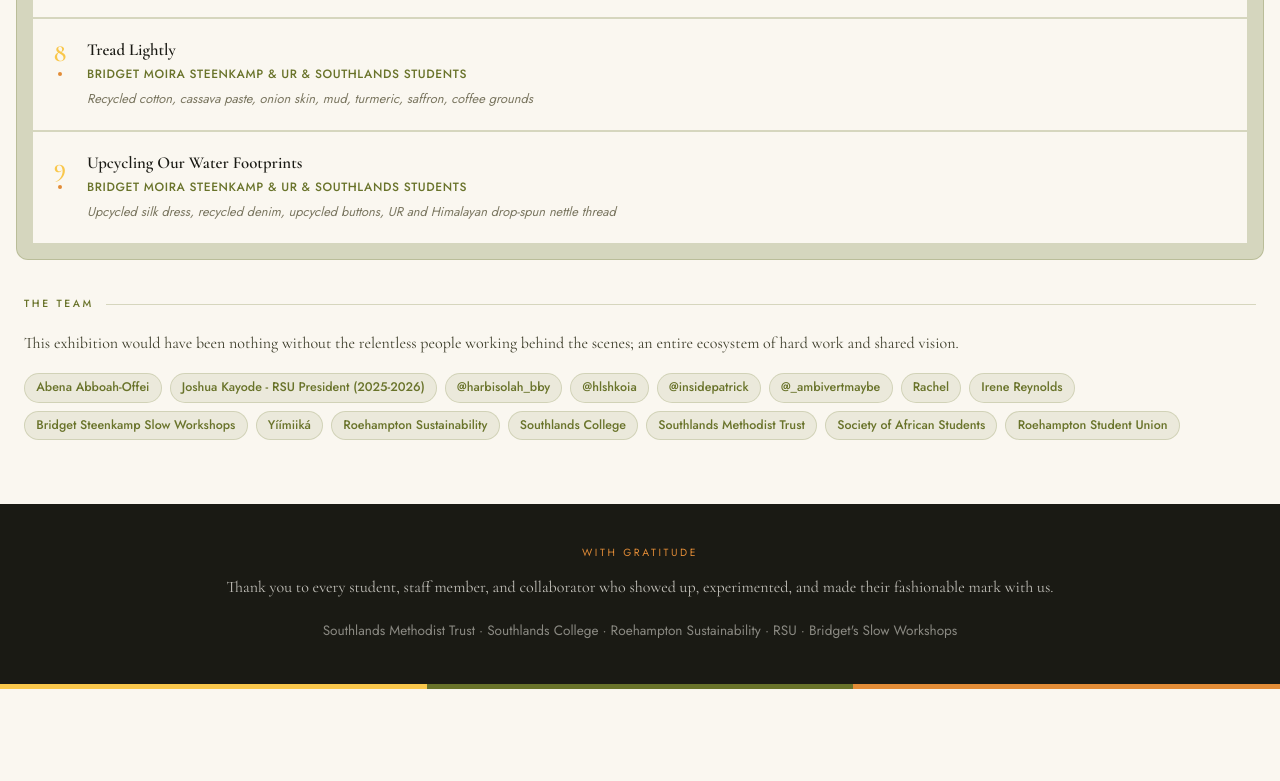
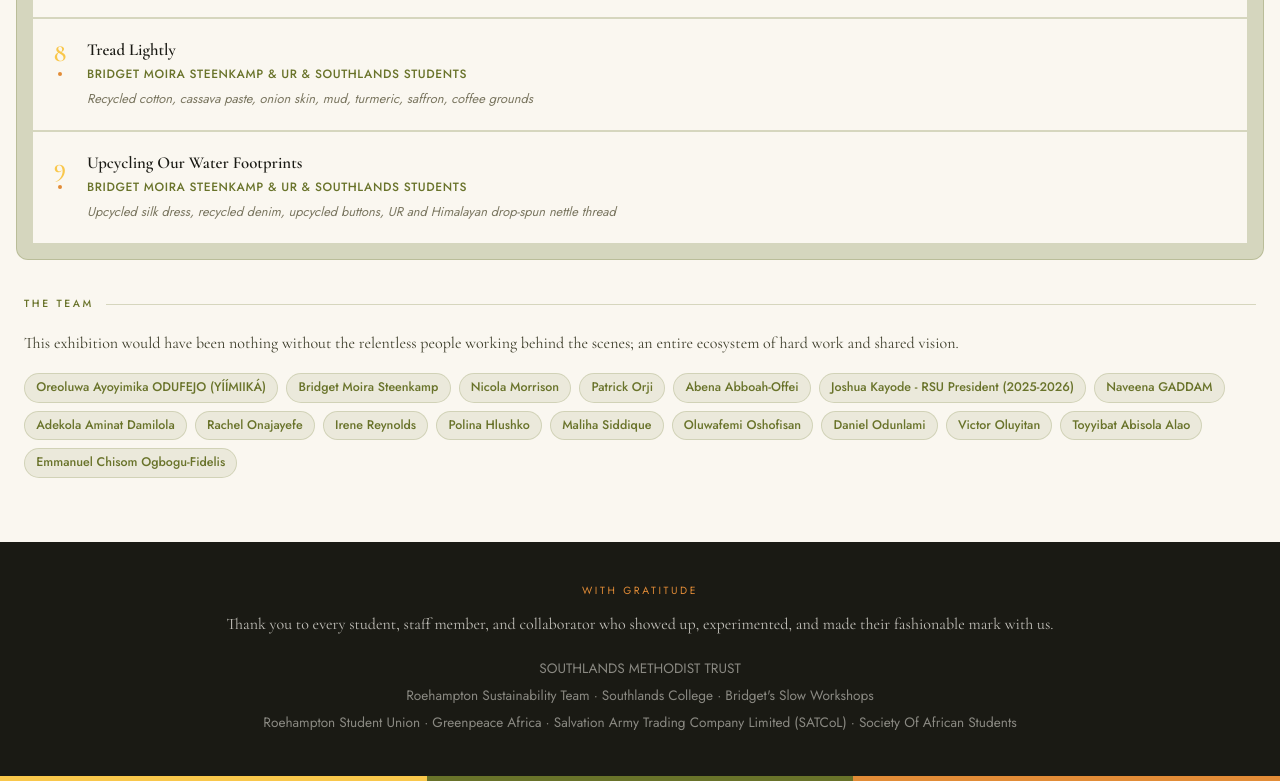
Before and after one commit to Abystar27/thread-carefully, a plain HTML site: page index.html in a window 1280 px wide. Shown: the part 1515-2296 px from the top of the page. Before the commit the page ends 2204 px from the top, so only its background shows below. Drawn offline with nearby package versions, Linux system fonts and the light colour scheme.

Commit message:
Long overdue Changes

```diff
--- a/index.html
+++ b/index.html
@@ -466,7 +466,7 @@
     </div>
     <div class="hero-meta-item">
       <span class="label">Venue</span>
-      <span class="value">Southlands College</span>
+      <span class="value">The Well, Southlands Chapel</span>
     </div>
   </div>
 </section>
@@ -496,23 +496,40 @@
   <p class="team-text">This exhibition would have been nothing without the relentless people
     working behind the scenes; an entire ecosystem of hard work and shared vision.</p>
   <div class="handles">
+    <span class="handle-pill">Oreoluwa Ayoyimika ODUFEJO (YÍÍMIIKÁ)</span>
+    <span class="handle-pill">Bridget Moira Steenkamp</span>
+    <span class="handle-pill">Nicola Morrison</span>
+    <span class="handle-pill">Patrick Orji</span>
     <span class="handle-pill">Abena Abboah-Offei</span>
     <!-- @ofosua_mm -->
     <span class="handle-pill">Joshua Kayode - RSU President (2025-2026)</span>
     <!-- @president_rsu -->
-    <span class="handle-pill">@harbisolah_bby</span>
-    <span class="handle-pill">@hlshkoia</span>
-    <span class="handle-pill">@insidepatrick</span>
-    <span class="handle-pill">@_ambivertmaybe</span>
-    <span class="handle-pill">Rachel</span>
+    <span class="handle-pill">Naveena GADDAM</span>
+    <span class="handle-pill">Adekola Aminat Damilola</span>
+    <span class="handle-pill">Rachel Onajayefe</span>
     <span class="handle-pill">Irene Reynolds</span>
-    <span class="handle-pill">Bridget Steenkamp Slow Workshops</span>
-    <span class="handle-pill">Yíímiiká</span>
-    <span class="handle-pill">Roehampton Sustainability</span>
-    <span class="handle-pill">Southlands College</span>
-    <span class="handle-pill">Southlands Methodist Trust</span>
-    <span class="handle-pill">Society of African Students</span>
-    <span class="handle-pill">Roehampton Student Union</span>
+    <!-- <span class="handle-pill">Bridget Moira Steenkamp</span> -->
+    <!-- <span class="handle-pill">Nicola Morrison</span> -->
+    <!-- <span class="handle-pill">Patrick Orji</span> -->
+    <span class="handle-pill">Polina Hlushko</span>
+    <span class="handle-pill">Maliha Siddique</span>
+    <span class="handle-pill">Oluwafemi Oshofisan</span>
+    <span class="handle-pill">Daniel Odunlami</span>
+     <span class="handle-pill">Victor Oluyitan</span>
+    <span class="handle-pill">Toyyibat Abisola Alao</span>
+
+    <span class="handle-pill">Emmanuel Chisom Ogbogu-Fidelis</span>
+    <!-- <span class="handle-pill">Rachel Onajayefe</span>
+    <span class="handle-pill">Irene Reynolds</span>
+    <span class="handle-pill">Bridget Moira Steenkamp</span>
+    <span class="handle-pill">Nicola Morrison</span>
+    <span class="handle-pill">Patrick Orji</span>
+    <span class="handle-pill">Polina Hlushko</span>
+    <span class="handle-pill">Maliha Siddique</span>
+    <span class="handle-pill">Oluwafemi Oshofisan</span>
+    <span class="handle-pill">Daniel Odunlami</span>
+     <span class="handle-pill">Victor Oluyitan</span>
+    <span class="handle-pill">Toyyibat Abisola Alao</span> -->
 
   </div>
 </div>
@@ -522,13 +539,19 @@
   <p>Thank you to every student, staff member, and collaborator who showed up, experimented,
     and made their fashionable mark with us.</p>
   <div class="thanks-names">
-    Southlands Methodist Trust · Southlands College
-    · Roehampton Sustainability · RSU · Bridget's Slow Workshops<br>
-    <!-- Roehampton Sustainability · RSU<br> -->
+    SOUTHLANDS METHODIST TRUST <br>
+     Roehampton Sustainability Team · Southlands College · Bridget's Slow Workshops<br>
+    Roehampton Student Union · Greenpeace Africa · Salvation Army Trading Company Limited (SATCoL)
+    · Society Of African Students<br>
+
+
+
+
     <!-- Bridget's Slow Workshops -->
   </div>
 </footer>
 
+<!-- <div class="color-bar"><span></span><span></span><span></span></div> -->
 <div class="color-bar"><span></span><span></span><span></span></div>
 
 <!-- Modal overlay -->
```
